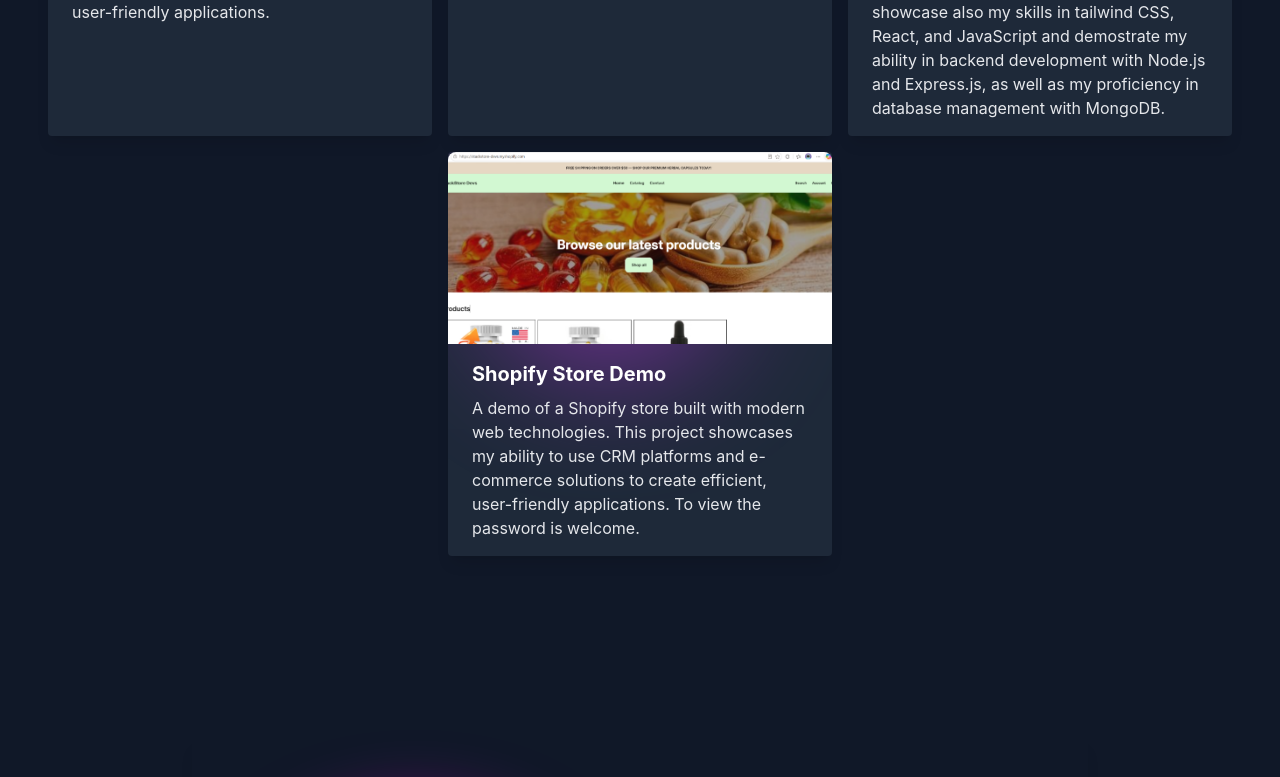
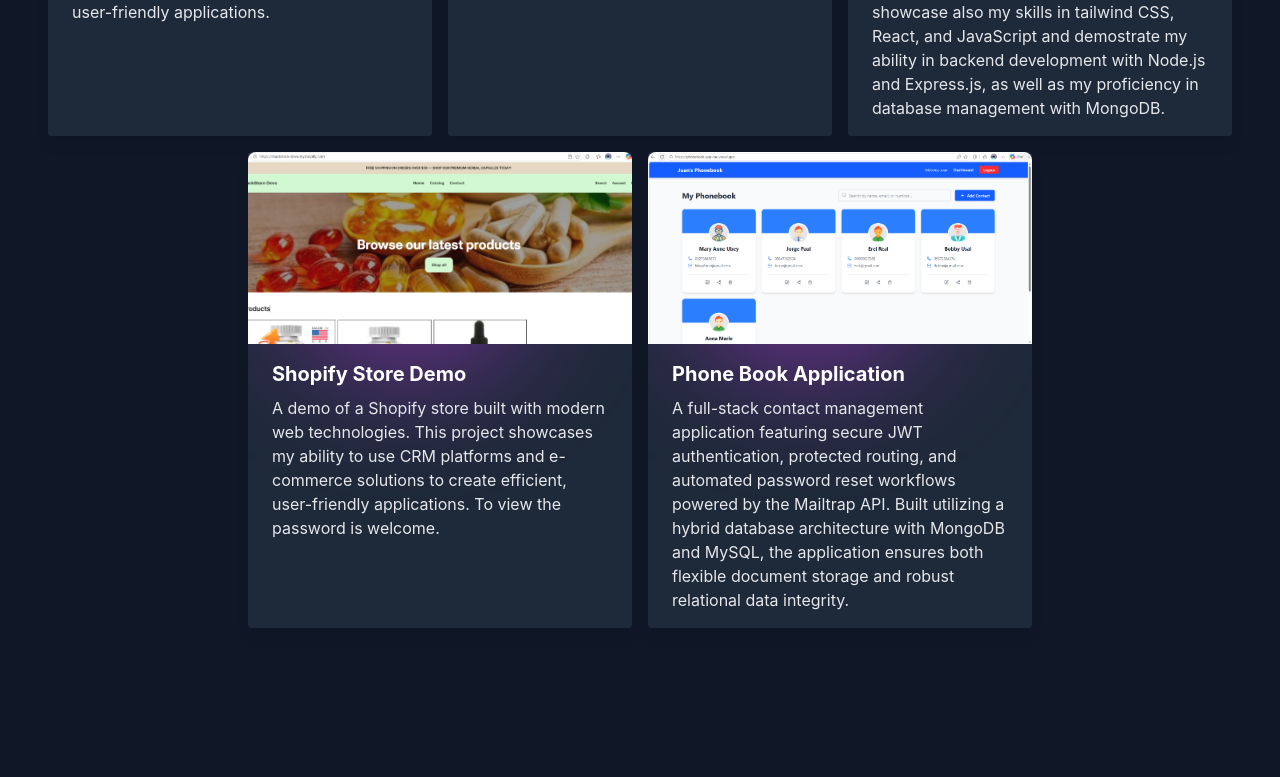
Before and after one commit to carlo022/Portfolio, a React (Vite) app: page / in a window 1280 px wide. Shown: the part 3380-4157 px from the top of the page. Built offline with nearby package versions, Linux system fonts and the light colour scheme.

Commit message:
additional project

```diff
--- a/src/components/Projects.jsx
+++ b/src/components/Projects.jsx
@@ -6,6 +6,7 @@
 import ShopifyDemo from "../assets/ProjectsImage/ShopifyShop.png";
 import MERN from "../assets/ProjectsImage/MERN.png";
 import BudgetTracker from "../assets/ProjectsImage/BudgetTracker.png";
+import PhoneBookApp from "../assets/ProjectsImage/PhoneBookApp.png";
 
 const Projects = () => {
   const ProjectList = [
@@ -58,6 +59,14 @@
       description: "A demo of a Shopify store built with modern web technologies. This project showcases my ability to use CRM platforms and e-commerce solutions to create efficient, user-friendly applications. To view the password is welcome.  ",
       link: "https://stackstore-devs.myshopify.com",
     }
+    ,
+    {
+      id: 8,
+      Image: PhoneBookApp,
+      title: "Phone Book Application",
+      description: "A full-stack contact management application featuring secure JWT authentication, protected routing, and automated password reset workflows powered by the Mailtrap API. Built utilizing a hybrid database architecture with MongoDB and MySQL, the application ensures both flexible document storage and robust relational data integrity.",
+      link: "https://phonebook-app-tau.vercel.app",
+    }
   ];
 
   return (
```
Also changed, not shown: src/assets/ProjectsImage/PhoneBookApp.png (added), 1 other file (tests, documents, lock files or other folders).
